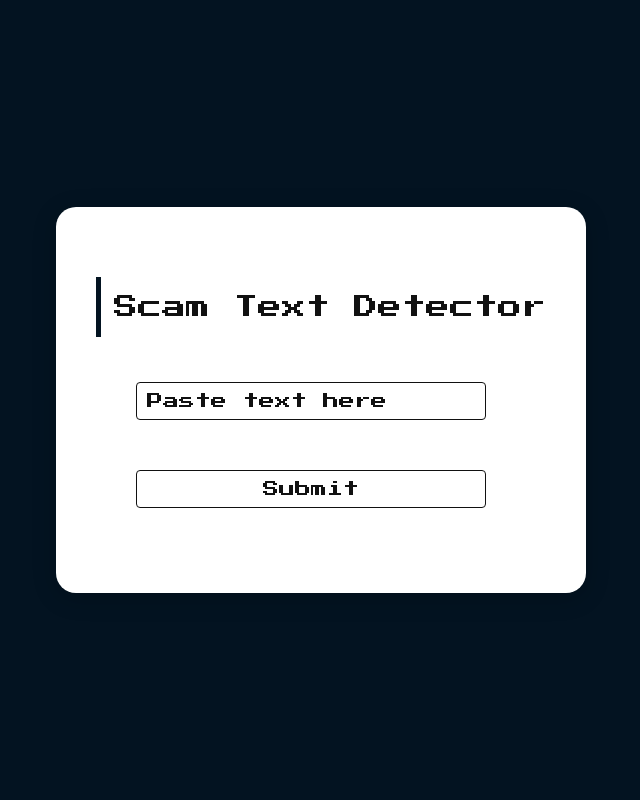
After one commit to Deagozn/DSTA-AWS-TEAM-2, a Flask app: page /scamtextdet in a window 1280 px wide. The commit adds this page. Shown: the whole page, without its empty margins (319-959 px from the left). Run offline with Flask 2, Linux system fonts and the light colour scheme.

Commit message:
buttons & design

```diff
--- a/web_app/app.py
+++ b/web_app/app.py
@@ -18,6 +18,19 @@ app = Flask(__name__)
 def home():
     return render_template('home.html')
 
+@app.route('/scamtextdet')
+def ScamTextDetect():
+    return render_template('scamtextdetector.html')
+
+@app.route('/scamcalldet')
+def ScamCallDetect():
+    return render_template('scamcalldetector.html')
+
+@app.route('/login', methods=["POST"])
+def ScamTextInput():
+    user_input = request.form["user_input"]
+    pass
+
 
 if __name__ == "__main__":
     app.run(debug=True)
--- a/web_app/static/home.css
+++ b/web_app/static/first.css
@@ -64,7 +64,7 @@ body {
     text-transform: uppercase;
     letter-spacing: 4px;
     text-decoration: none;
-    font-size: 30px;
+    font-size: 14px;
     overflow: hidden;
     transition: 0.2s;
     transform: translateX(60%);
--- /dev/null
+++ b/web_app/static/scamtext.css
@@ -0,0 +1,102 @@
+@import url('https://fonts.googleapis.com/css2?family=Press+Start+2P&display=swap');
+
+
+* {
+    margin: 0;
+    padding: 0;
+    font-family: "Press Start 2P", sans-serif;
+}
+
+
+body {
+    display: flex;
+    justify-content: center;
+    align-items: center;
+    min-height: 100vh;
+    background: #031321;
+
+}
+.box {
+    position: absolute;
+    width: 100%;
+    display: flex;
+    justify-content: center;
+    align-items: center;
+}
+
+.square {
+    position: relative;
+    width: 750px;
+    height: 750px;
+    background: url('app_images/logo.png');
+    background-size: 750px 750px;
+    background-repeat: no-repeat;
+}
+.container {
+    position: relative;
+    padding: 70px 40px;
+    background: #fff;
+    border-radius: 20px;
+    box-shadow: 0 5px 25px rgba(0, 0, 0, 0.2);
+}
+
+.container h2 {
+    color: #111;
+    margin-bottom: 45px;
+    line-height: 2.5em;
+    font-weight: 500;
+    padding-left: 13px;
+    border-left: 5px solid #031321;
+}
+
+.container .inputbox {
+    position: relative;
+    width: 350px;
+    height: 53px;
+    margin-bottom: 35px;
+    margin-left: 40px;
+}
+
+.container .inputbox:last-child {
+    margin-bottom: 0;
+}
+
+.container .inputbox input {
+    position: absolute;
+    top: 0;
+    left: 0;
+    width: 100%;
+    border: 1px solid #111;
+    background: transparent;
+    padding: 10px;
+    border-radius: 4px;
+    box-sizing: border-box;
+    outline: none;
+    font-size: 16px;
+    color: #111;
+    font-weight: 300;
+}
+
+.container .inputbox span {
+    position: absolute;
+    top: 1px;
+    left: 1px;
+    padding: 10px;
+    display: inline-block;
+    font-size: 16px;
+    color: #111;
+    font-weight: 300;
+    transition: 0.5s;
+    pointer-events: none;
+}
+
+.container .inputbox input:focus ~ span,
+.container .inputbox input:valid ~ span {
+    transform: translateX(-10px) translateY(-32px);
+    font-size: 12px;
+}
+
+.container .inputbox input[type="submit"]:hover {
+    background: #a9a9a9;
+
+}
--- /dev/null
+++ b/web_app/templates/scamtextdetector.html
@@ -0,0 +1,21 @@
+<!DOCTYPE html>
+<head>
+    <title>Scam-Text-Detector</title>
+    <link rel="stylesheet" href="{{url_for('static', filename='scamtext.css')}}">
+</head>
+<body>
+    <div class="container">
+        <h2>Scam Text Detector</h2>
+        <form action="{{ url_for('ScamTextInput') }}" method="POST">
+            <div class="inputbox">
+                <input type="textarea" required="required" size="50" name="user_input">
+                <span>Paste text here</span>
+            </div>
+            <div class="inputbox">
+                <input type="submit" value="Submit" name="submit">
+            </div>
+        </form>
+    </div>
+
+</body>
+</html>
```
Also changed, not shown: web_app/templates/home.html (+23 -3 lines), web_app/templates/scamcalldetector.html (added, +9 -0 lines), web_app/static/scamcall.css (added).
